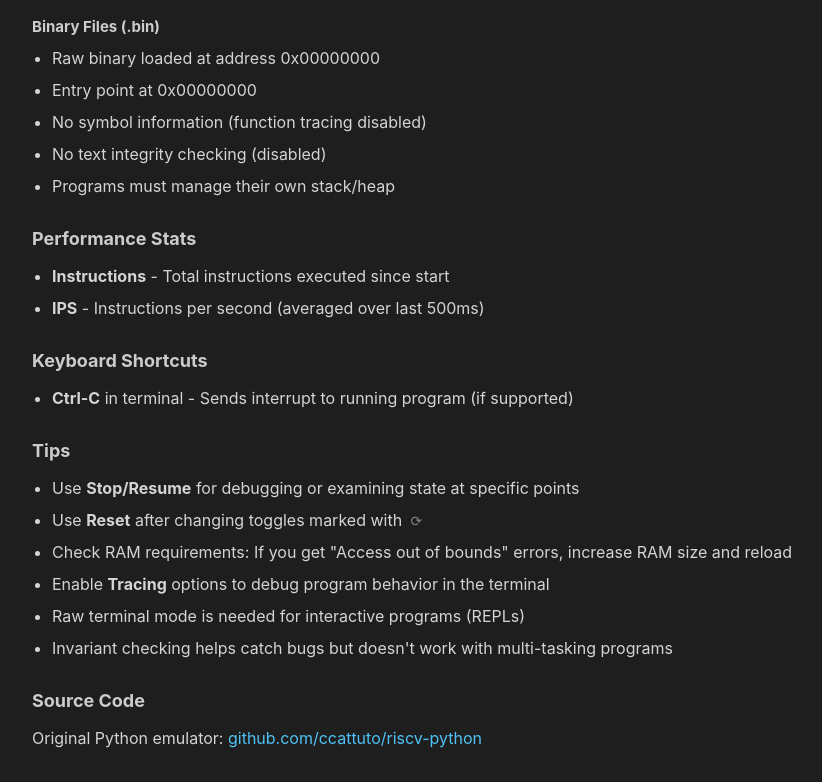
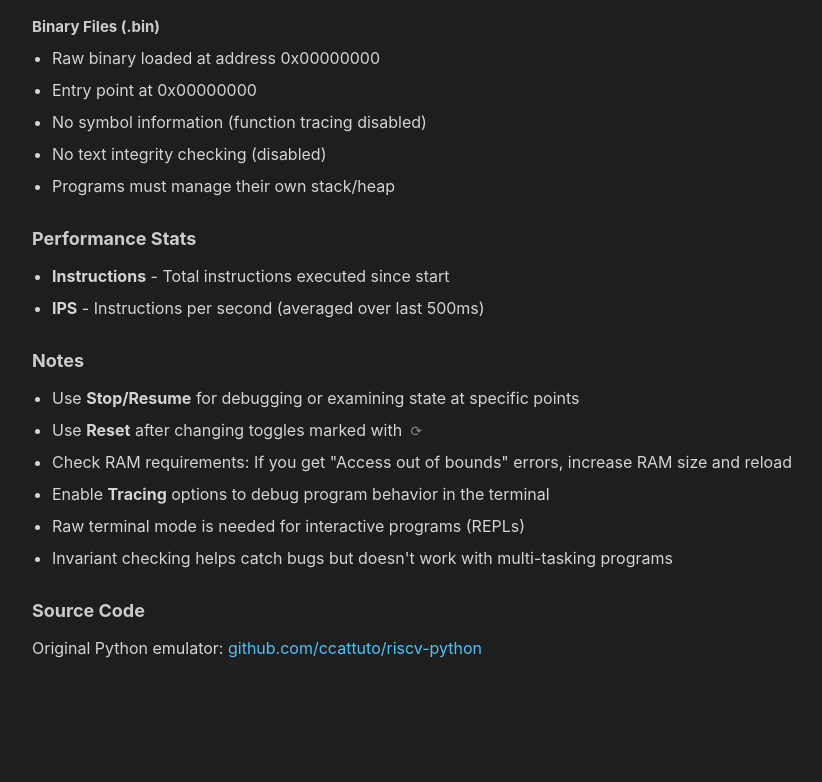
Before and after one commit to ccattuto/riscv-python, a plain HTML site: page advanced/webapp/docs.html in a window 1280 px wide. Shown: the part 2466-3248 px from the top of the page, without its empty margins (178-1000 px from the left). After the commit the page ends 3158 px from the top, so only its background shows below. Drawn offline with Linux system fonts and the light colour scheme.

Commit message:
Updated docs

```diff
--- a/advanced/webapp/docs.html
+++ b/advanced/webapp/docs.html
@@ -260,12 +260,7 @@
                 <li><strong>IPS</strong> - Instructions per second (averaged over last 500ms)</li>
             </ul>
 
-            <h2>Keyboard Shortcuts</h2>
-            <ul>
-                <li><strong>Ctrl-C</strong> in terminal - Sends interrupt to running program (if supported)</li>
-            </ul>
-
-            <h2>Tips</h2>
+            <h2>Notes</h2>
             <ul>
                 <li>Use <strong>Stop/Resume</strong> for debugging or examining state at specific points</li>
                 <li>Use <strong>Reset</strong> after changing toggles marked with <span class="reload-indicator">⟳</span></li>
```
